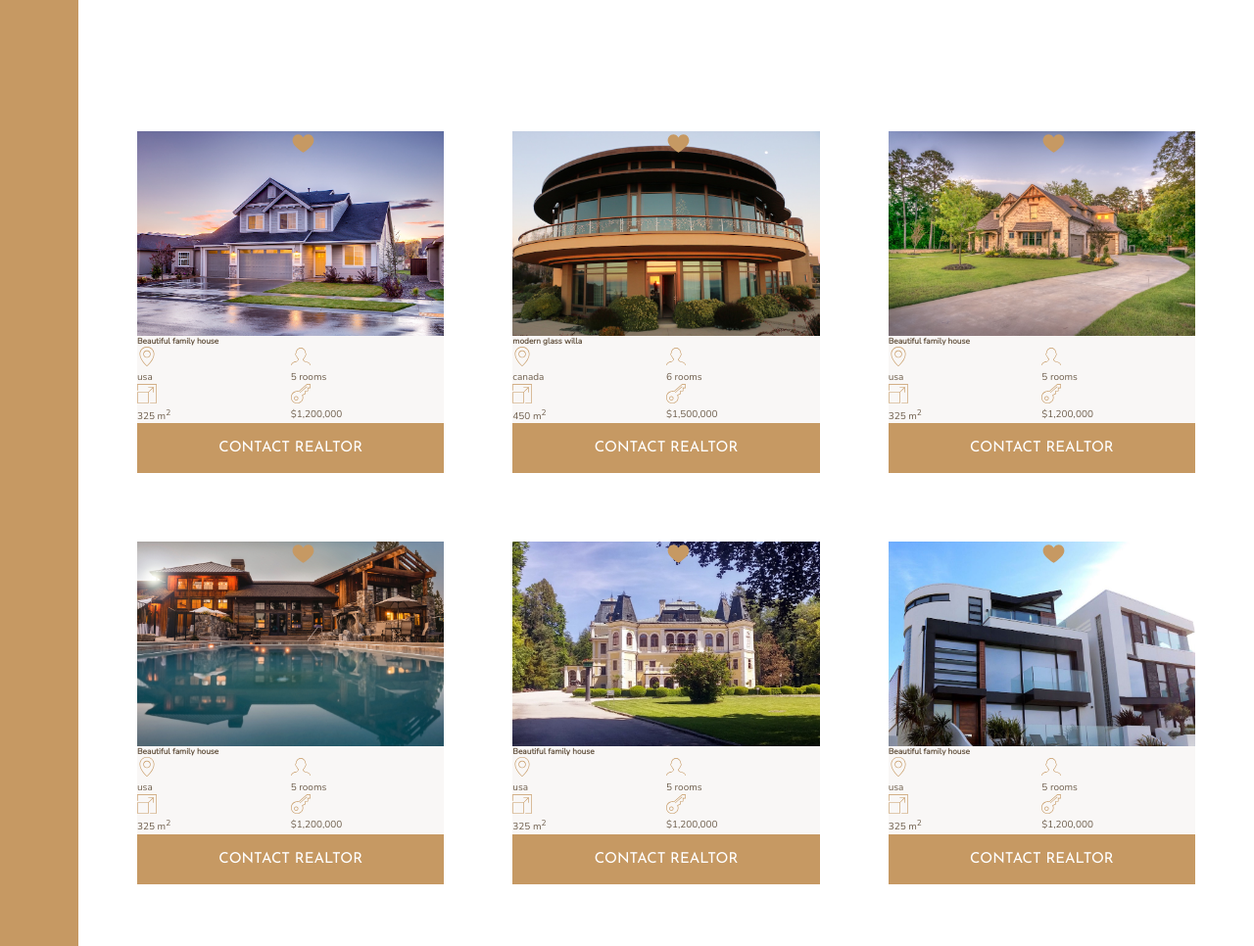
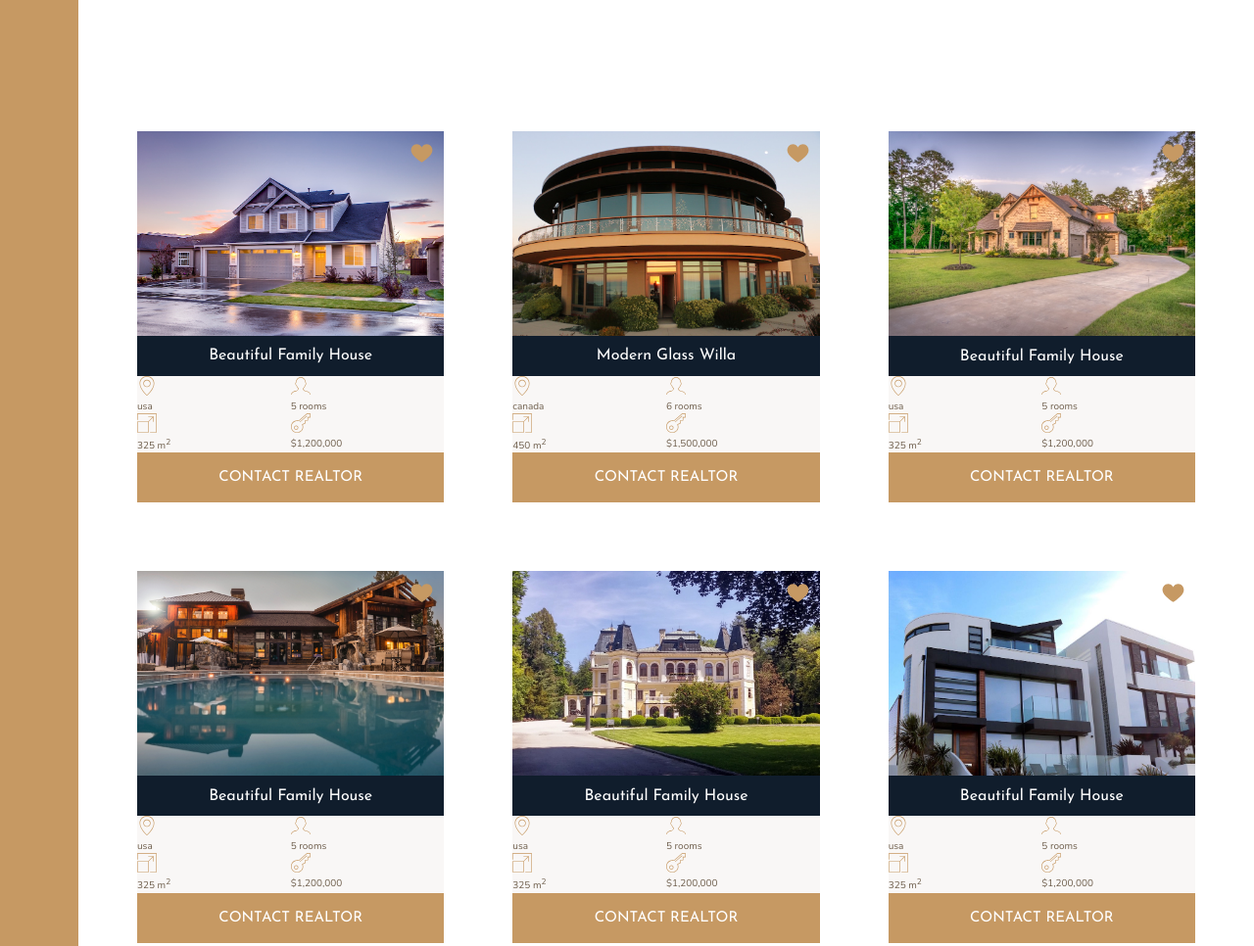
Before and after one commit to front-end-code/nexter, a website: page index.html in a window 1280 px wide. Shown: the part 1780-2746 px from the top of the page at 98% size. Drawn offline with nearby package versions, Linux system fonts and the light colour scheme.

Commit message:
Style Name element

```diff
--- a/sass/_homes.scss
+++ b/sass/_homes.scss
@@ -24,10 +24,20 @@
         width: 2.5rem;
         height: 2.5rem;
         z-index: 2;
+        justify-self: end;
+        margin: 1rem 1rem 0 0;
     }
 
     &__name {
         grid-column: 1 / -1;
+        font-family: $font-display;
+        font-size: 1.6rem;
+        text-align: center;
+        padding: 1.25rem;
+        background-color: $color-secondary;
+        color: $color-white;
+        font-weight: 400;
+        text-transform: capitalize;
     }
 
     &__location,
```
Also changed, not shown: css/style.css.
